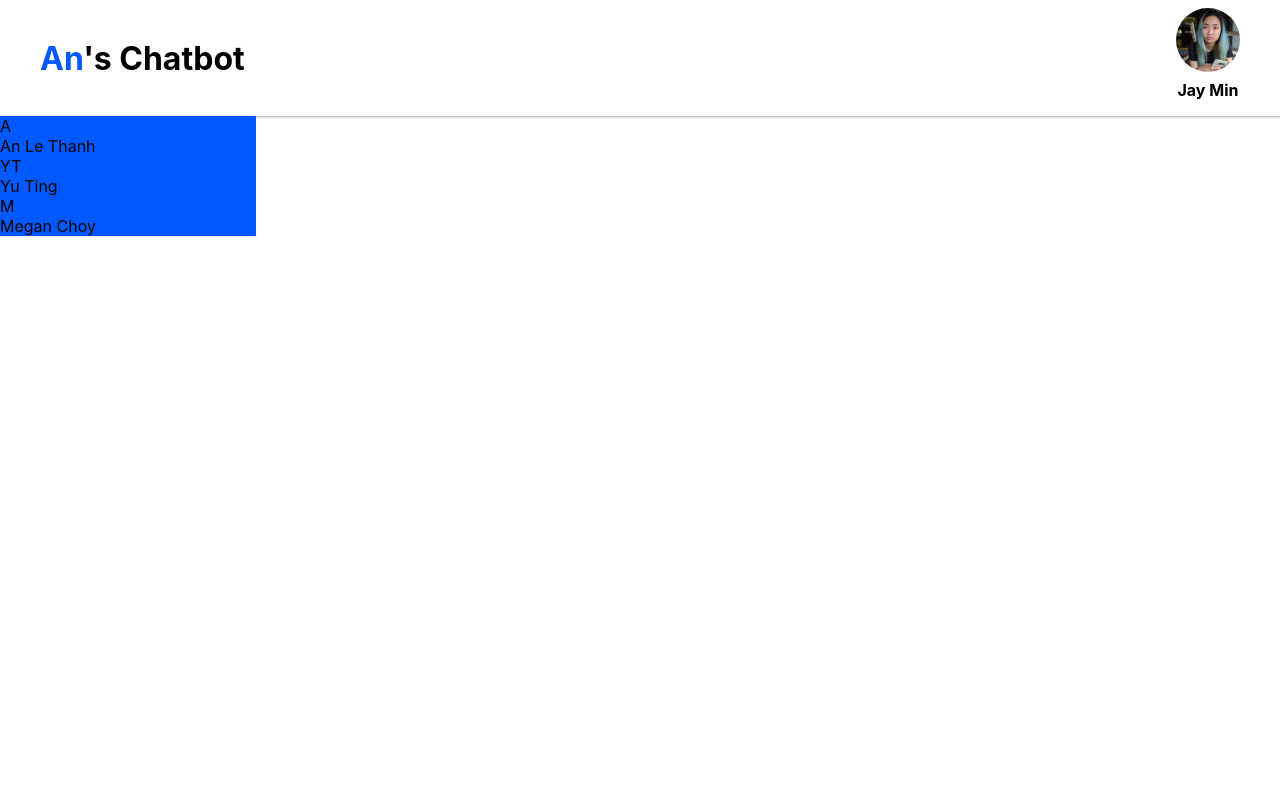
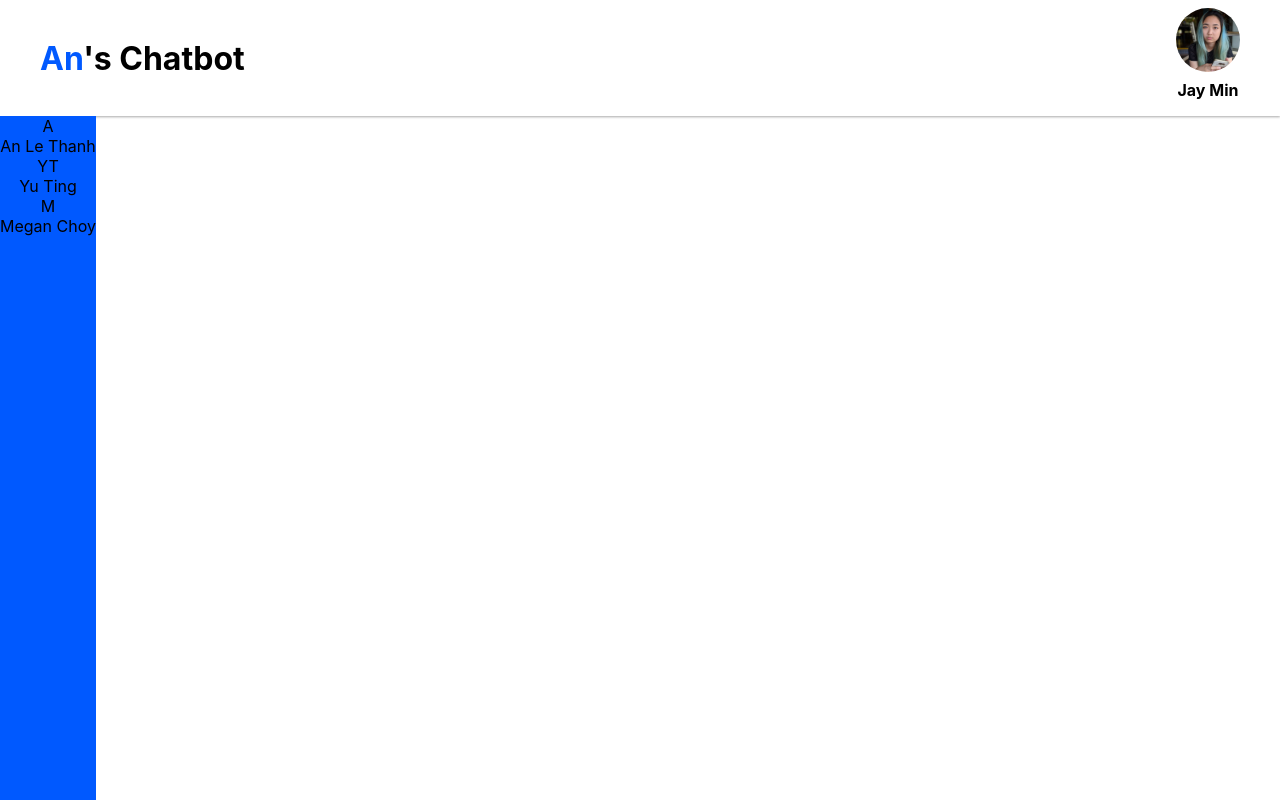
Before and after one commit to lethanhan97/chatbot-fe, a React (Create React App) app: page / in a window 1280 px wide. Built offline with nearby package versions, Linux system fonts and the light colour scheme.

Commit message:
added sidenav wrapper style

```diff
--- a/src/App.scss
+++ b/src/App.scss
@@ -1,38 +1,9 @@
-.App {
-  text-align: center;
-}
+.app-wrapper {
+  height: 100vh;
+  display: flex;
+  flex-direction: column;
 
-.App-logo {
-  height: 40vmin;
-  pointer-events: none;
-}
-
-@media (prefers-reduced-motion: no-preference) {
-  .App-logo {
-    animation: App-logo-spin infinite 20s linear;
+  .app-body {
+    flex-grow: 1;
   }
 }
-
-.App-header {
-  background-color: #282c34;
-  min-height: 100vh;
-  display: flex;
-  flex-direction: column;
-  align-items: center;
-  justify-content: center;
-  font-size: calc(10px + 2vmin);
-  color: white;
-}
-
-.App-link {
-  color: #61dafb;
-}
-
-@keyframes App-logo-spin {
-  from {
-    transform: rotate(0deg);
-  }
-  to {
-    transform: rotate(360deg);
-  }
-}
--- a/src/App.tsx
+++ b/src/App.tsx
@@ -3,9 +3,11 @@ import { Header, SideNav } from './core/components';
 
 function App() {
   return (
-    <div>
+    <div className="app-wrapper">
       <Header />
-      <SideNav />
+      <section className="app-body">
+        <SideNav />
+      </section>
     </div>
   );
 }
--- a/src/core/components/SideNav.scss
+++ b/src/core/components/SideNav.scss
@@ -2,5 +2,7 @@
 
 .side-nav-wrapper {
   background-color: $primary-color;
-  width: 20vw;
+  text-align: center;
+  width: fit-content;
+  height: 100%;
 }
--- a/src/core/components/SideNav.tsx
+++ b/src/core/components/SideNav.tsx
@@ -27,8 +27,8 @@ function SideNav() {
 
   return (
     <section className="side-nav-wrapper">
-      {sideNavItems.map((item) => (
-        <SideNavItem item={item} />
+      {sideNavItems.map((item, i) => (
+        <SideNavItem item={item} key={i} />
       ))}
     </section>
   );
```
